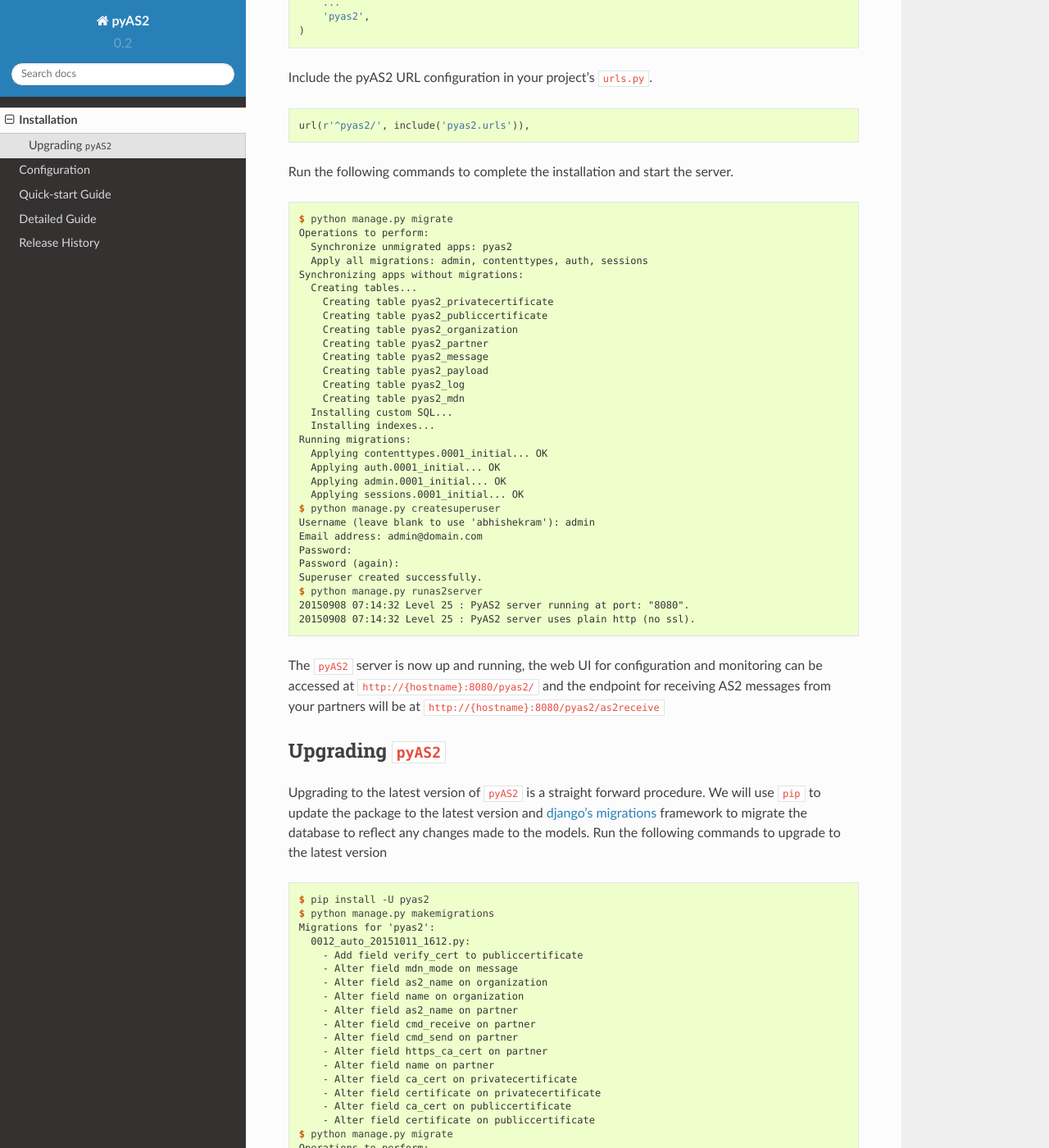
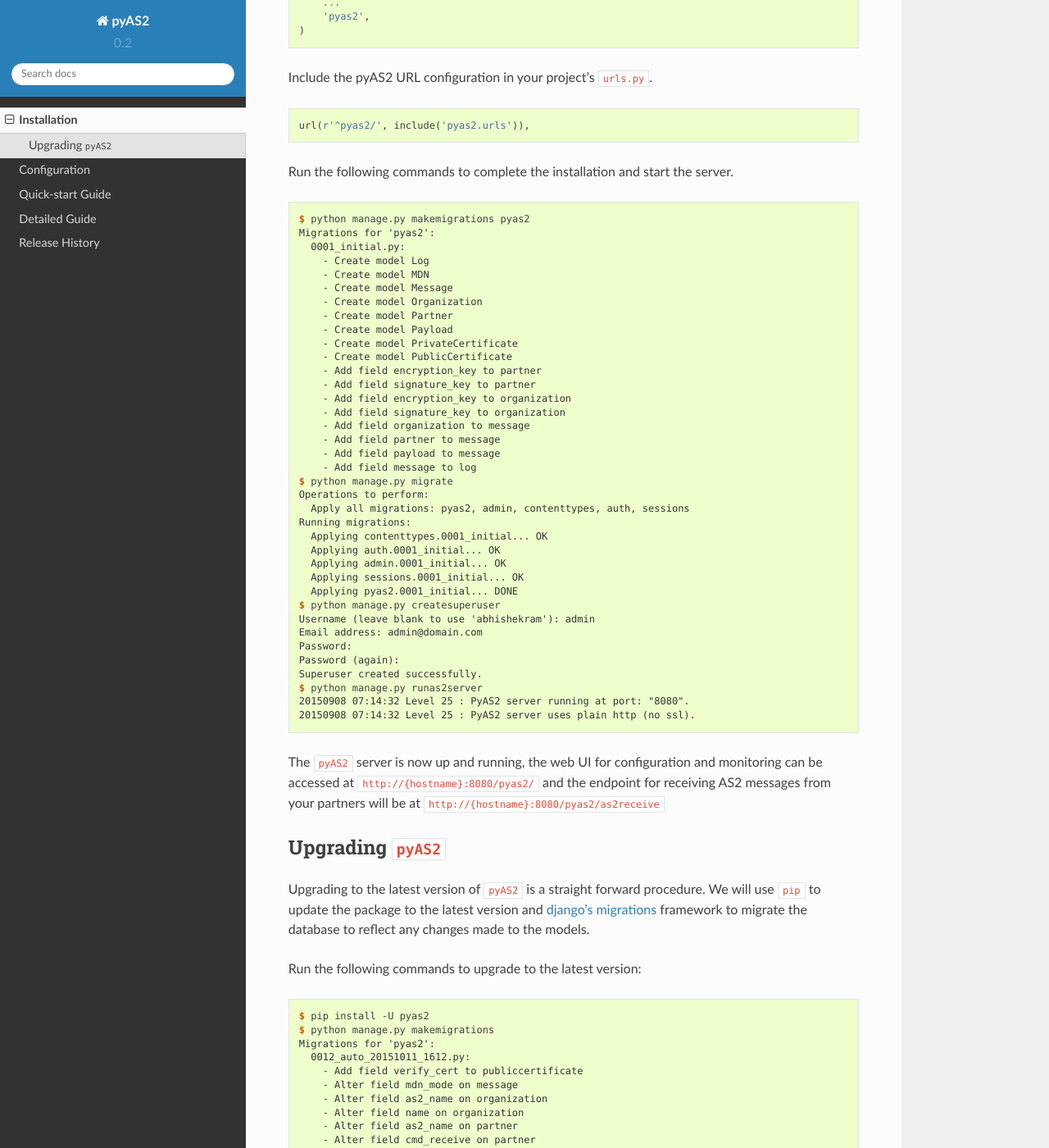
Before and after one commit to abhishek-ram/pyas2, a Sphinx documentation site: the page built from docs/installation.rst, in a window 1280 px wide and 1400 px high, scrolled down 500 px. Shown: the whole window at 82% size. Built offline with Sphinx 7.4.7 and the Read the Docs theme 2.0.0, drawn with Linux system fonts in a browser that asks for light colours; pages that are not in the unit, such as notebooks, are missing from menus; some of the changed text lies outside the part shown.

Commit message:
Updated documentation

```diff
--- a/CHANGELOG.rst
+++ b/CHANGELOG.rst
@@ -5,6 +5,11 @@
 ~~~~~~~~~~~~~~~
 
 .. note:: This version is not yet released and is under active development.
+
+0.2.1 - 2015-10-12
+~~~~~~~~~~~~~~~~~~
+
+* Updated installation and upgrade documentation.
 
 0.2 - 2015-10-11
 ~~~~~~~~~~~~~~~~
--- a/docs/conf.py
+++ b/docs/conf.py
@@ -61,7 +61,7 @@
 # The short X.Y version.
 version = '0.2'
 # The full version, including alpha/beta/rc tags.
-release = '0.2.post2'
+release = '0.2.1'
 
 # The language for content autogenerated by Sphinx. Refer to documentation
 # for a list of supported languages.
--- a/docs/installation.rst
+++ b/docs/installation.rst
@@ -31,27 +31,34 @@
 
 .. code-block:: console
 
+    $ python manage.py makemigrations pyas2
+    Migrations for 'pyas2':
+      0001_initial.py:
+        - Create model Log
+        - Create model MDN
+        - Create model Message
+        - Create model Organization
+        - Create model Partner
+        - Create model Payload
+        - Create model PrivateCertificate
+        - Create model PublicCertificate
+        - Add field encryption_key to partner
+        - Add field signature_key to partner
+        - Add field encryption_key to organization
+        - Add field signature_key to organization
+        - Add field organization to message
+        - Add field partner to message
+        - Add field payload to message
+        - Add field message to log
     $ python manage.py migrate
     Operations to perform:
-      Synchronize unmigrated apps: pyas2
-      Apply all migrations: admin, contenttypes, auth, sessions
-    Synchronizing apps without migrations:
-      Creating tables...
-        Creating table pyas2_privatecertificate
-        Creating table pyas2_publiccertificate
-        Creating table pyas2_organization
-        Creating table pyas2_partner
-        Creating table pyas2_message
-        Creating table pyas2_payload
-        Creating table pyas2_log
-        Creating table pyas2_mdn
-      Installing custom SQL...
-      Installing indexes...
+      Apply all migrations: pyas2, admin, contenttypes, auth, sessions
     Running migrations:
       Applying contenttypes.0001_initial... OK
       Applying auth.0001_initial... OK
       Applying admin.0001_initial... OK
       Applying sessions.0001_initial... OK
+      Applying pyas2.0001_initial... DONE
     $ python manage.py createsuperuser
     Username (leave blank to use 'abhishekram'): admin
     Email address: admin@domain.com
@@ -70,7 +77,9 @@
 -------------------
 Upgrading to the latest version of ``pyAS2`` is a straight forward procedure. We will use ``pip`` to update the
 package to the latest version and `django's migrations <https://docs.djangoproject.com/en/1.8/topics/migrations/>`_
-framework to migrate the database to reflect any changes made to the models. Run the following commands to upgrade to the latest version
+framework to migrate the database to reflect any changes made to the models.
+
+Run the following commands to upgrade to the latest version:
 
 .. code-block:: console
 
@@ -96,3 +105,34 @@
       Apply all migrations: admin, pyas2, contenttypes, auth, sessions
     Running migrations:
       Applying pyas2.0012_auto_20151011_1612... OK
+
+.. warning::
+    If you did not run makemigrations when you intially installed ``pyAS2`` then follow these steps to initialize migrations:
+
+    .. code-block:: console
+
+        $ python manage.py makemigrations pyas2
+        Migrations for 'pyas2':
+          0001_initial.py:
+            - Create model Log
+            - Create model MDN
+            - Create model Message
+            - Create model Organization
+            - Create model Partner
+            - Create model Payload
+            - Create model PrivateCertificate
+            - Create model PublicCertificate
+            - Add field encryption_key to partner
+            - Add field signature_key to partner
+            - Add field encryption_key to organization
+            - Add field signature_key to organization
+            - Add field organization to message
+            - Add field partner to message
+            - Add field payload to message
+            - Add field message to log
+        $ python manage.py migrate --fake-initial pyas2
+        Operations to perform:
+          Apply all migrations: pyas2
+        Running migrations:
+          Rendering model states... DONE
+          Applying pyas2.0001_initial... FAKED
```
